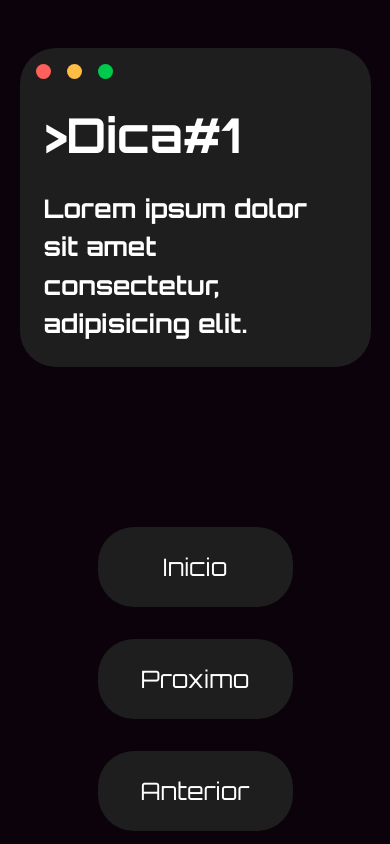
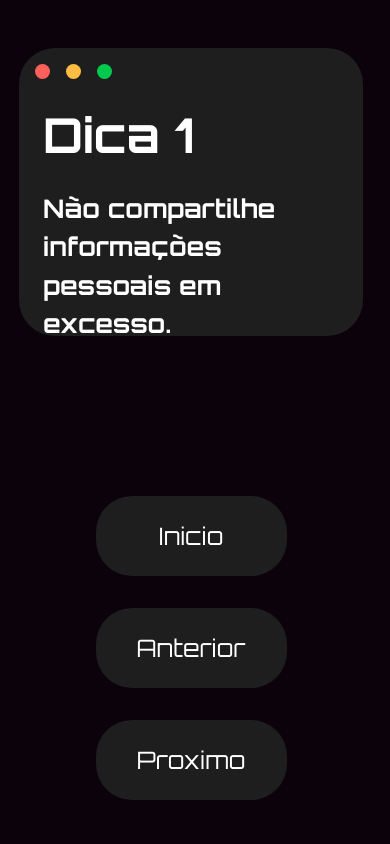
Before and after one commit to marlonseben1/site-seguranca-na-web, a plain HTML site: page dicas.html in a window 390 px wide. Drawn offline with Linux system fonts and the light colour scheme.

Commit message:
Adicionado js e melhorado responsividade da secao de dicas

```diff
--- a/css/dicas.css
+++ b/css/dicas.css
@@ -26,12 +26,14 @@ body {
   width: 100%;
   height: 50rem;
   position: relative;
+  padding-right: 0.5rem;
+  padding-bottom: -0.5rem;
 }
 
 .console {
   display: block;
   width: 90%;
-  max-width: 25rem;
+  max-width: 28rem;
   height: 28rem;
   border-radius: 36px;
   background-color: #1e1e1e;
@@ -39,6 +41,14 @@ body {
   margin-top: 3rem;
   position: relative;
   margin-bottom: 8rem;
+  overflow-y: auto;
+  overflow-y: auto;
+  scrollbar-width: none;
+  -ms-overflow-style: none;
+}
+
+.console::-webkit-scrollbar {
+  display: none; /* Chrome, Safari e Opera */
 }
 
 .botoes-do-mac {
@@ -69,7 +79,7 @@ body {
   background-color: #00ca4e;
 }
 
-#titulo-principal {
+#titulo-dica {
   font-size: 3rem;
   color: white;
   position: relative;
@@ -79,7 +89,7 @@ body {
   word-wrap: break-word;
 }
 
-.dicas {
+.dica {
   font-size: 1.6rem;
   color: white;
   width: 80%;
--- a/css/homepage.css
+++ b/css/homepage.css
@@ -167,7 +167,7 @@ body {
     height: 6rem;
     flex-direction: row;
     justify-content: start;
-    gap: 4rem;
+    gap: 2rem;
   }
 
   #titulo-principal {
--- a/dicas.html
+++ b/dicas.html
@@ -16,15 +16,16 @@
             <div class="amarelo"></div>
             <div class="verde"></div>
           </div>
-          <h2 id="titulo-principal">>Dica#1</h2>
-          <h3 class="dicas">Lorem ipsum dolor sit amet consectetur, adipisicing elit.</h3>
+          <h2 id="titulo-dica">>Dica#1</h2>
+          <h3 class="dica">Carregando dica...</h3>
         </div>
         <div class="botoes">
           <a href="index.html" class="botao">Inicio</a>
-          <button class="botao">Proximo</button>
-          <button class="botao">Anterior</button>
+          <button class="botao" id="dica-anterior">Anterior</button>
+          <button class="botao" id="proxima-dica">Proximo</button>
         </div>
       </section>
     </main>
+    <script src="/dicas.js" defer></script>
 </body>
 </html>
--- /dev/null
+++ b/dicas.js
@@ -0,0 +1,63 @@
+const dicas = [
+  "Não compartilhe informações pessoais em excesso.",
+  "Use autenticação em dois fatores.",
+  "Use senhas complexas e únicas.",
+  "Altere suas senhas regularmente.",
+  "Não clique em links suspeitos em e-mails ou mensagens.",
+  "Mantenha seu software de segurança atualizado.",
+  "Verifique se o site usa conexão segura (HTTPS).",
+  "Evite sites e downloads de procedência duvidosa.",
+  "Bloqueie seus dispositivos com senha ou biometria.",
+  "Limite o acesso a informações sensíveis.",
+  "Use um gerenciador de senhas para armazenar suas credenciais com segurança.",
+  "Desconfie de solicitações inesperadas de informações pessoais ou financeiras.",
+  "Sempre faça logout em serviços online ao terminar de usar.",
+  "Evite usar redes Wi-Fi públicas para acessar dados sensíveis.",
+  "Atualize o sistema operacional e os navegadores regularmente.",
+  "Revise as permissões dos aplicativos instalados no seu dispositivo.",
+  "Utilize antivírus e antimalware confiáveis e mantenha-os ativos.",
+  "Desative recursos como auto preenchimento de senhas em dispositivos compartilhados.",
+  "Configure alertas para atividades suspeitas em suas contas online.",
+  "Cuidado com extensões e plugins de navegador – use apenas os confiáveis.",
+  "Evite salvar senhas diretamente no navegador.",
+  "Não reutilize senhas em diferentes sites e serviços.",
+  "Verifique regularmente extratos bancários e faturas para detectar fraudes.",
+  "Use VPN para proteger sua conexão em redes públicas.",
+  "Desconfie de ofertas e promoções muito boas para serem verdade.",
+  "Proteja seu roteador com senha forte e altere a senha padrão.",
+  "Faça backups regulares dos seus dados importantes.",
+  "Tenha cuidado ao compartilhar sua localização em redes sociais.",
+  "Revise as configurações de privacidade nas redes sociais regularmente."
+];
+
+
+let indiceAtual = 0;
+
+const tituloDica = document.getElementById("titulo-dica");
+const dica = document.querySelector(".dica");
+const botaoProximo = document.getElementById("proxima-dica");
+const botaoAnterior = document.getElementById("dica-anterior");
+
+function atualizaDica(indice) {
+  tituloDica.textContent = `Dica ${indice + 1}`;
+  dica.textContent = dicas[indice];
+}
+
+function proximaDica() {
+  if (indiceAtual < dicas.length - 1) {
+    indiceAtual++;
+    atualizaDica(indiceAtual);
+  }
+}
+
+function dicaAnterior() {
+  if (indiceAtual > 0) {
+    indiceAtual--;
+    atualizaDica(indiceAtual);
+  }
+}
+
+botaoProximo.addEventListener("click", proximaDica);
+botaoAnterior.addEventListener("click", dicaAnterior);
+
+atualizaDica(indiceAtual);
```
